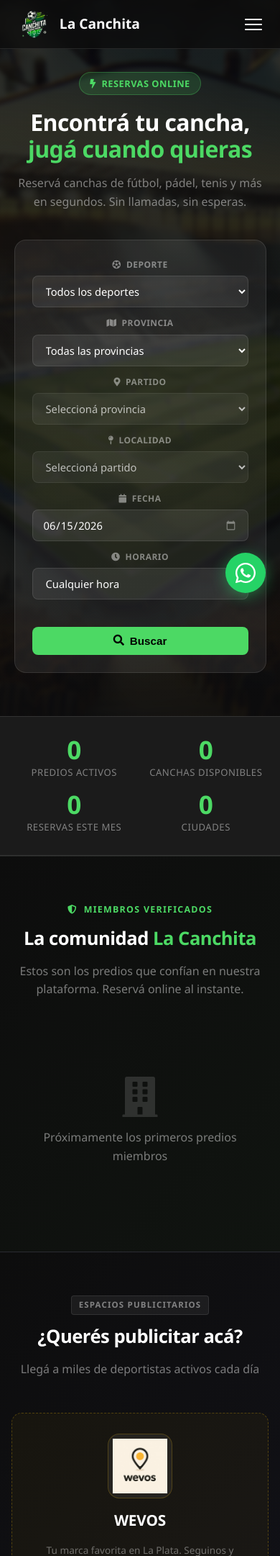
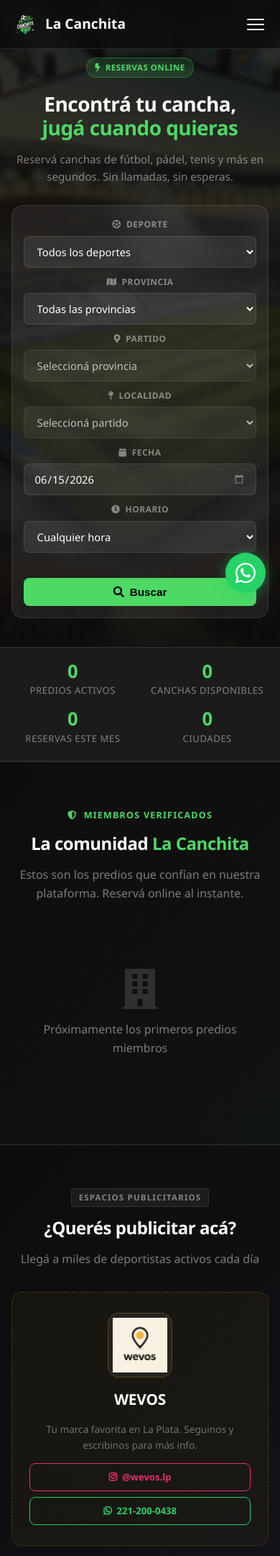
Before and after one commit to NCantina/LaCanchita, a PHP site: page / in a window 390 px wide. Shown: the top 2162 px of the page at 72% size. Run offline with PHP 8.4, Linux system fonts and the light colour scheme; data that the repository does not hold is empty.

Commit message:
feat(mobile): responsive improvements for index.php
- Add #inicio padding override for mobile (80px top vs 100px)
- Reduce hero-subtitle font size and margin on small screens
- Tighten searcher padding/gap when collapsed to single column
- Reduce stat-number font size on mobile (1.8rem → 1.6rem)
- Reduce section-header bottom margin (32px on mobile)
- Add duenos-visual padding reduction on mobile
- Fix toast: full-width positioned left+right on mobile
- Add resultados-header flex-direction column on small screens
- Add max-height + overflow-y:auto to modals (prevents clipping on short screens)
- New @media (max-width: 480px) block for small phones

Co-Authored-By: Claude Sonnet 4.6 <noreply@anthropic.com>

```diff
--- a/index.php
+++ b/index.php
@@ -1087,6 +1087,14 @@ function colorTipo($tipo) {
             color: var(--text-muted);
         }
 
+        /* Modal scroll on small screens */
+        #modal-auth > div,
+        #modal-reserva > div {
+            max-height: 90vh;
+            overflow-y: auto;
+            -webkit-overflow-scrolling: touch;
+        }
+
         /* ============ TOAST ============ */
         .toast {
             position: fixed;
@@ -1134,13 +1142,32 @@ function colorTipo($tipo) {
         }
         @media (max-width: 600px) {
             section { padding: 60px 4%; }
+            #inicio { padding: 80px 4% 40px; }
             .hero-title { font-size: 2rem; }
-            .searcher { grid-template-columns: 1fr; }
+            .hero-subtitle { font-size: 0.95rem; margin-bottom: 28px; }
+            .searcher { grid-template-columns: 1fr; gap: 10px; padding: 16px; }
             .canchas-grid { grid-template-columns: 1fr; }
             .stats-inner { grid-template-columns: repeat(2, 1fr); gap: 16px; }
+            .stat-number { font-size: 1.8rem; }
+            .section-header { margin-bottom: 32px; }
             .benefits-list { grid-template-columns: 1fr; }
+            .duenos-visual { padding: 20px 16px; }
             .footer-grid { grid-template-columns: 1fr; gap: 28px; }
             .footer-bottom { flex-direction: column; gap: 8px; text-align: center; }
+            .res-body { padding: 14px 16px 16px; }
+            .resultados-header { flex-direction: column; align-items: flex-start; gap: 8px; }
+            .toast { right: 12px; left: 12px; max-width: none; bottom: 16px; }
+        }
+        @media (max-width: 480px) {
+            .hero-badge { font-size: 0.72rem; padding: 4px 11px; }
+            .hero-title { font-size: 1.75rem; }
+            .navbar { padding: 0 4%; }
+            .nav-brand img { height: 28px; }
+            .stats-bar { padding: 20px 4%; }
+            .stat-number { font-size: 1.6rem; }
+            .section-title { font-size: 1.5rem; }
+            .predio-card { padding: 16px; }
+            .step-card { padding: 22px 14px; }
         }
     </style>
 </head>
```
